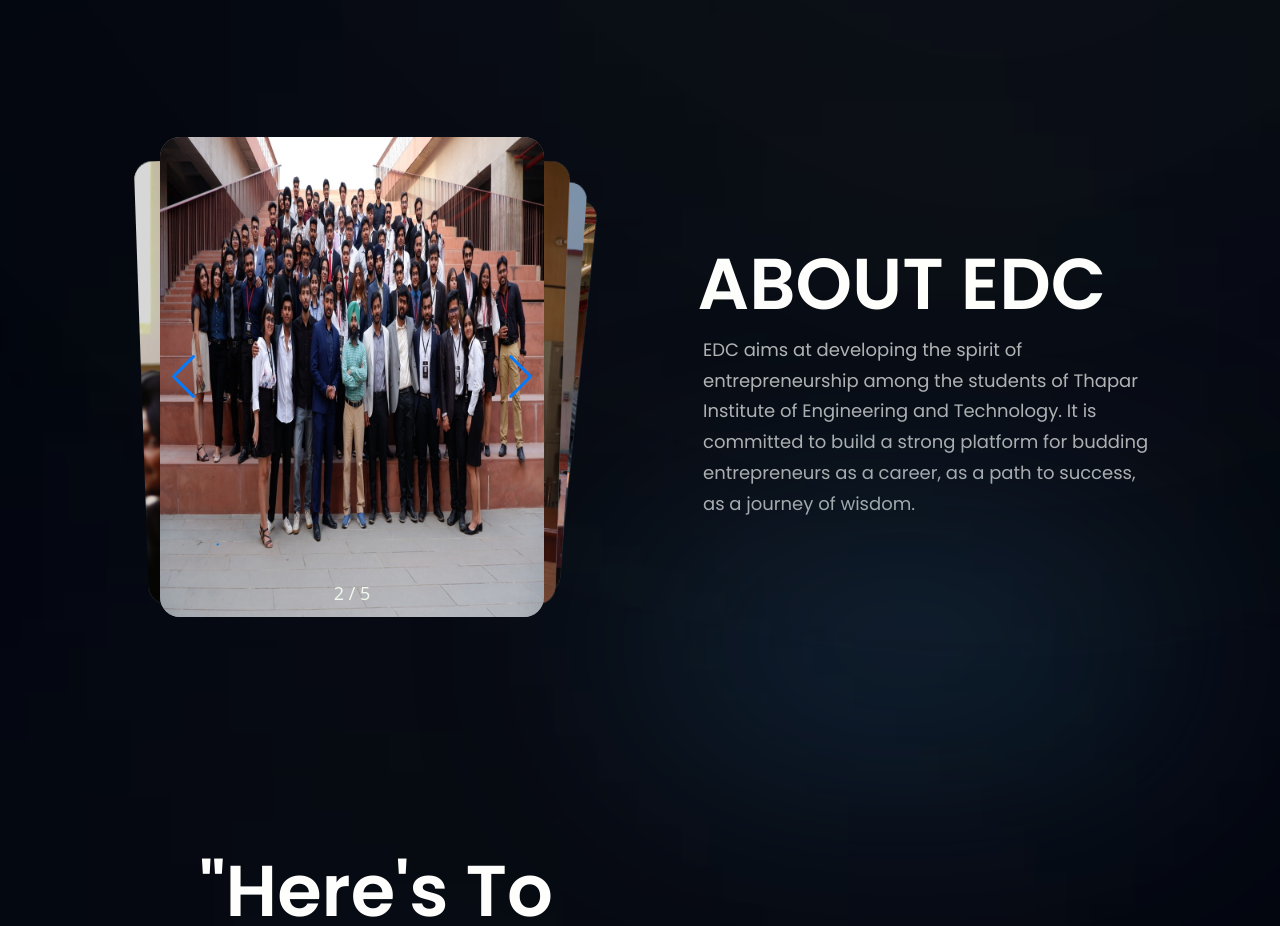
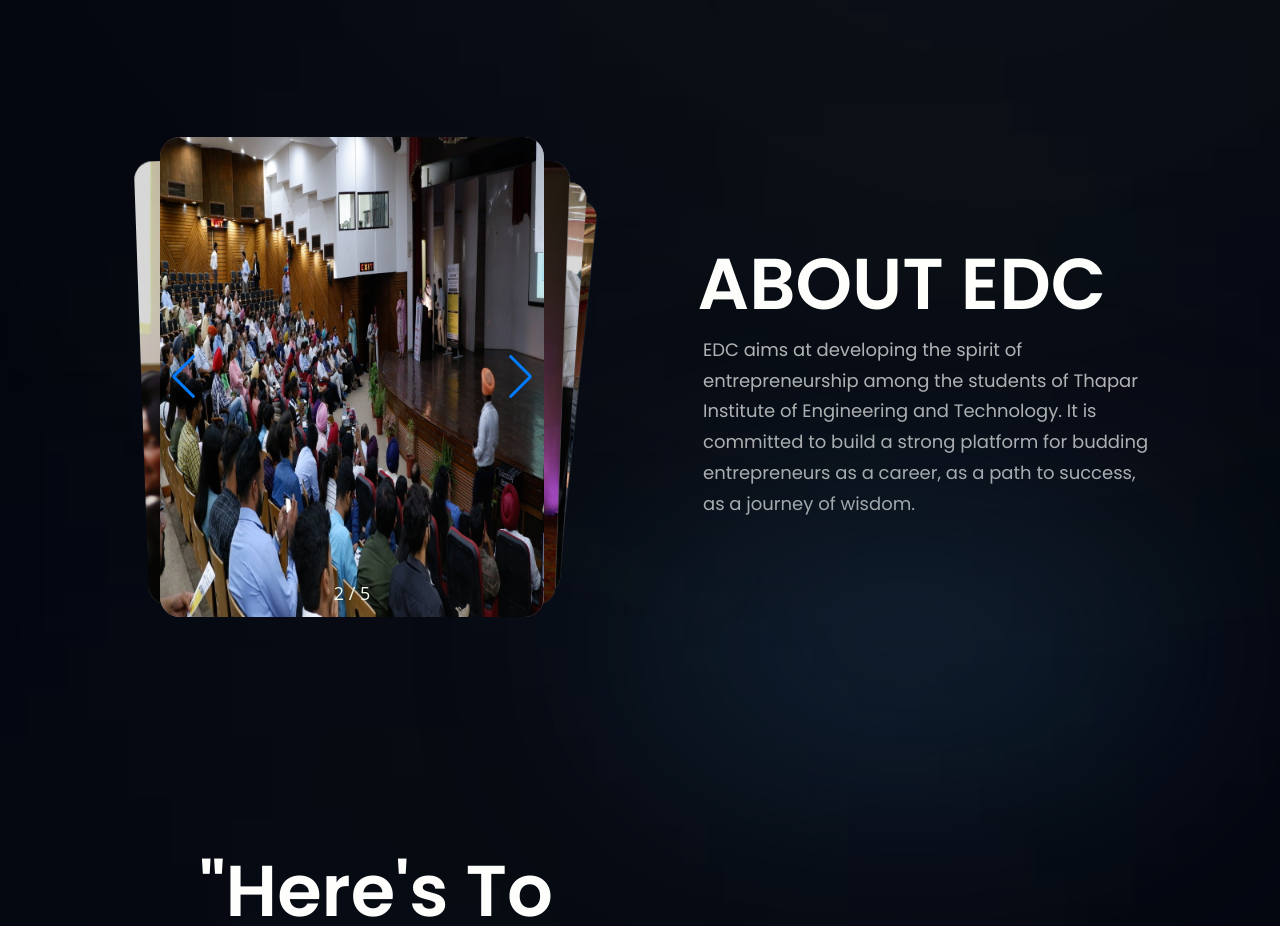
Before and after one commit to na-sha/EDC-Website, a React (Vite) app: page / in a window 1280 px wide. Shown: the part 960-1886 px from the top of the page. Built offline with nearby package versions, Linux system fonts and the light colour scheme; a web font is replaced by a local one.

Commit message:
Update Carousel1.jsx

```diff
--- a/src/components/Carousel1.jsx
+++ b/src/components/Carousel1.jsx
@@ -90,9 +90,9 @@
                 className="mySwiper"
             >
                 <SwiperSlide><img src={image32} /></SwiperSlide>
-                <SwiperSlide><img src={image59} /></SwiperSlide>
-                <SwiperSlide><img src={image37} /></SwiperSlide>
-                <SwiperSlide><img src={image33} /></SwiperSlide>
+                <SwiperSlide><img src={image52} /></SwiperSlide>
+                <SwiperSlide><img src={image54} /></SwiperSlide>
+                <SwiperSlide><img src={image57} /></SwiperSlide>
                 {/* <SwiperSlide><img src={image35} /></SwiperSlide> */}
                 <SwiperSlide><img src={image5} /></SwiperSlide>
             </Swiper>
```
